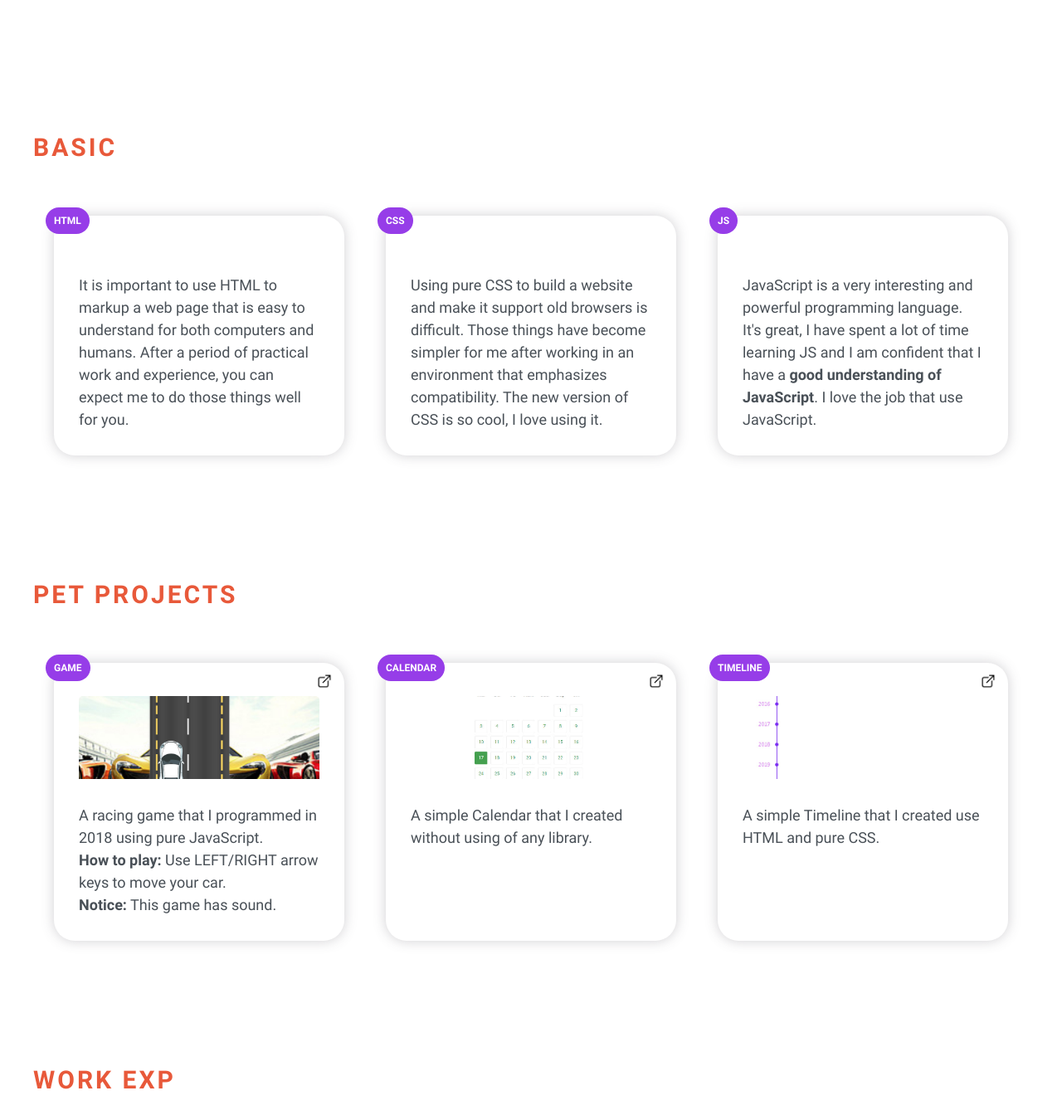
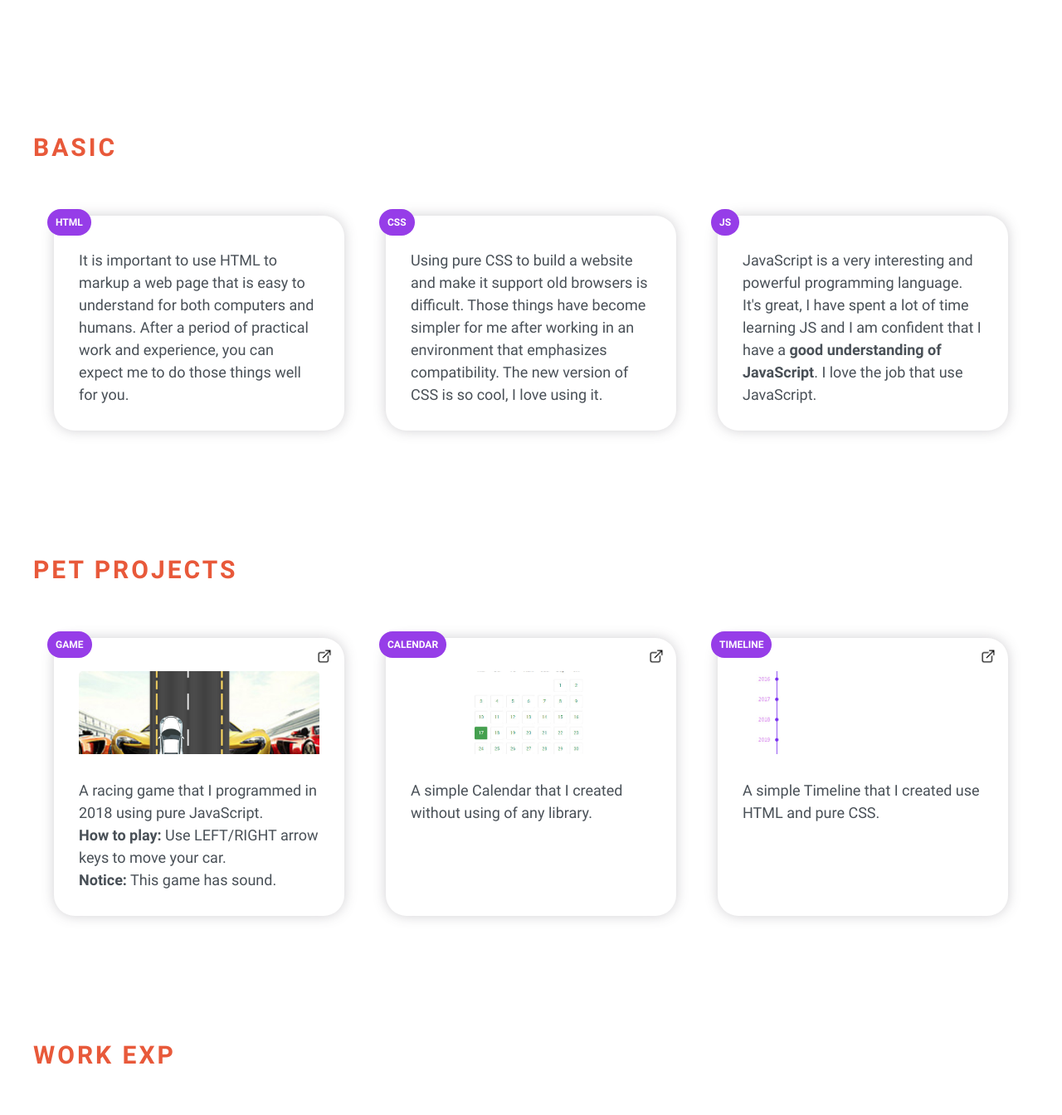
Before and after one commit to trinhccao/trinhccao.github.io, a PHP site: page / in a window 1280 px wide. Shown: the part 671-2015 px from the top of the page at 83% size. Run offline with PHP 8.4, Linux system fonts and the light colour scheme.

Commit message:
Update main.css

```diff
--- a/portfolio/css/main.css
+++ b/portfolio/css/main.css
@@ -32,15 +32,15 @@ body{font-family:roboto,sans-serif}
 .btn--secondary:hover{color:#fff;background-color:#515256;border-color:#515256}
 .title-lv3{display:block;margin-bottom:15px;font-size:30px;font-weight:700;letter-spacing:3px;color:#e8593a}
 .row{padding-top:50px;padding-bottom:50px}
-.card{display:flex;position:relative;flex-direction:column;flex-basis:0;flex-grow:1;margin-left:25px;margin-right:25px;box-shadow:0 0 15px 0 #4d4a5642;border-radius:25px}
+.card{display:flex;position:relative;flex-direction:column;flex-basis:0;flex-grow:1;margin-left:25px;margin-right:25px;box-shadow:0 0 15px rgba(77, 74, 86, 0.259);border-radius:25px}
 .card__inner{display:flex;flex-direction:column;padding:40px 30px 30px;height:100%}
-.card__title{display:block;position:absolute;top:-10px;left:-10px;padding:10px;font-size:12px;line-height:1;font-style:normal;font-weight:700;text-align:center;color:#fff;background-color:#963de8;border-radius:20px;z-index:1}
-.card__content{flex-grow:1;padding-top:30px}
+.card__title{display:block;position:absolute;top:-8px;left:-8px;padding:10px;font-size:12px;line-height:1;font-style:normal;font-weight:700;text-align:center;color:#fff;background-color:#963de8;border-radius:20px;z-index:1}
+.card__content{flex-grow:1}
 .card__para{font-size:18px;line-height:1.5}
 .card__link{text-decoration:none}
 .card__link:after{content:" ";display:block;position:absolute;top:12px;right:14px;width:20px;height:20px;background-image:url(../img/ico-link.png);background-repeat:no-repeat;background-size:100%;transition:.15s ease-in-out}
 .card__link:hover:after{transform:translate(3px,-3px)}
-.card__thumb{overflow:hidden;height:100px;border-top-left-radius:5px;border-top-right-radius:5px}
+.card__thumb{overflow:hidden;margin-bottom:30px;height:100px;border-top-left-radius:5px;border-top-right-radius:5px}
 .card__img{width:100%;height:100%;object-fit:cover}
 .timeline{position:relative;margin-left:auto;margin-right:auto;padding-top:50px;max-width:700px}
 .timeline::before{content:"";position:absolute;left:0;top:0;width:3px;height:100%;background-color:#7c17f7}
```
